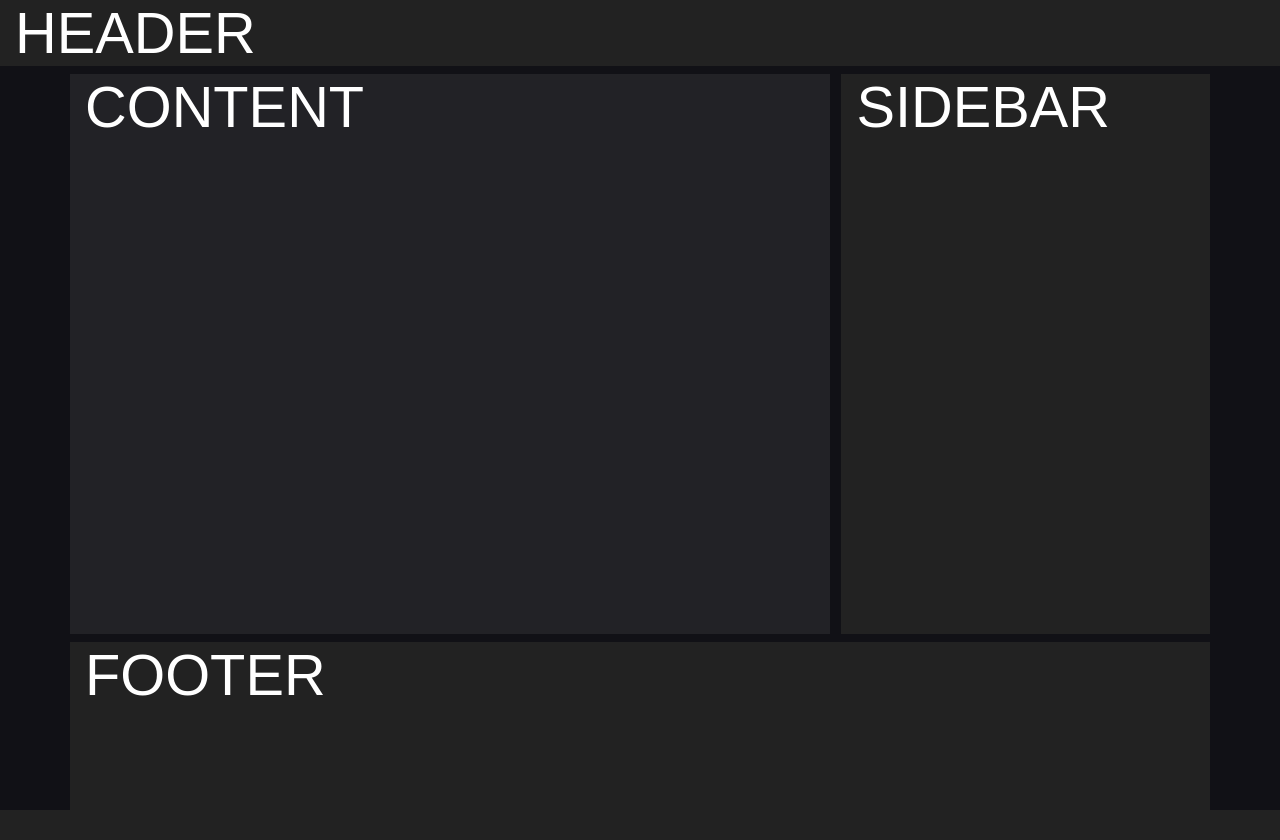
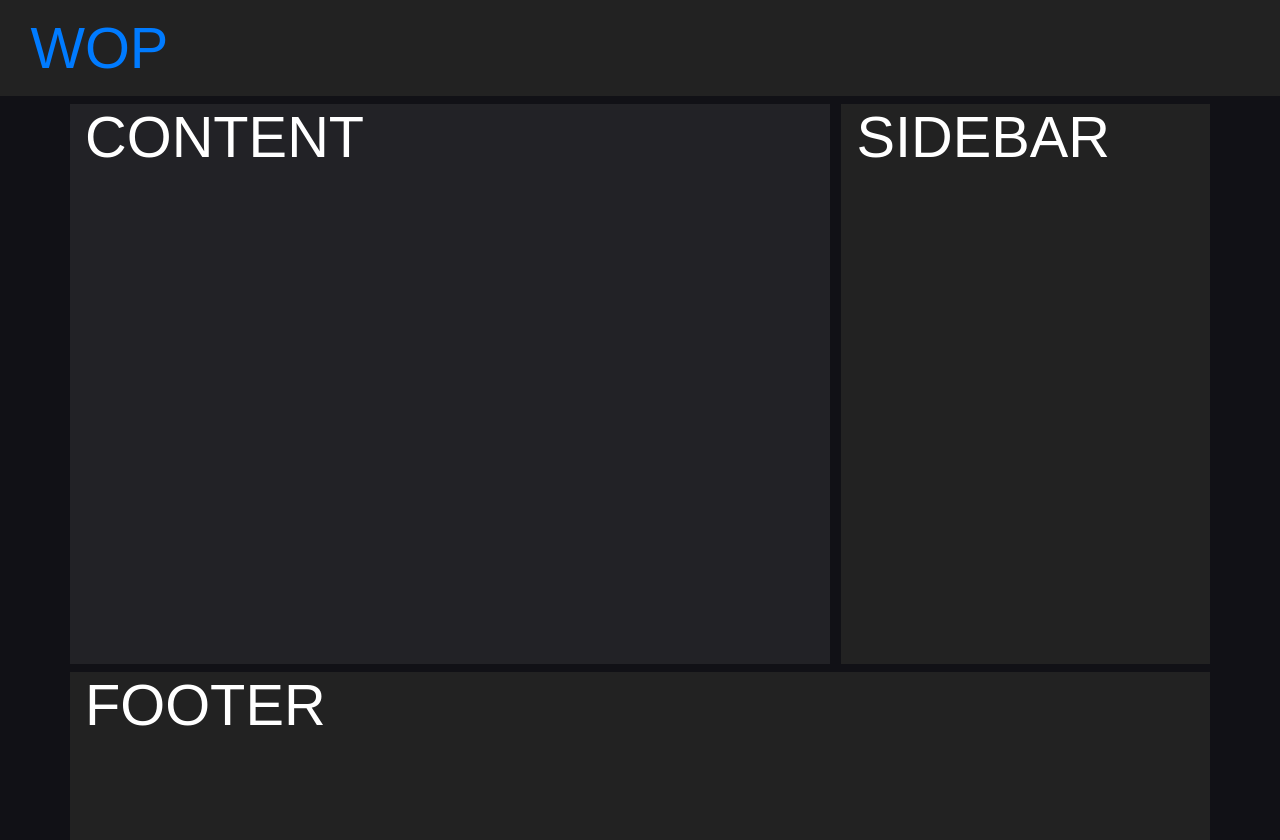
Before and after one commit to LargonG/WOP, a PHP site: page / in a window 1280 px wide. Before the commit the page ends 810 px from the top, so only its background shows below. Run offline with PHP 8.4, Linux system fonts and the light colour scheme.

Commit message:
Изменен header

```diff
--- a/index.php
+++ b/index.php
@@ -4,12 +4,11 @@
     <?php require 'template/header.php' ?>
   </head>
   <body>
-    <div class="container-fluid">
-      <div class="row">
-        <div class="col header">
-          HEADER
-        </div>
-      </div>
+    <div class="navbar header">
+      <a href="#" class="navbar-item link">
+         WOP
+      </a>
+    </div>
     </div>
     <div class="container context">
       <div class="row">
```
